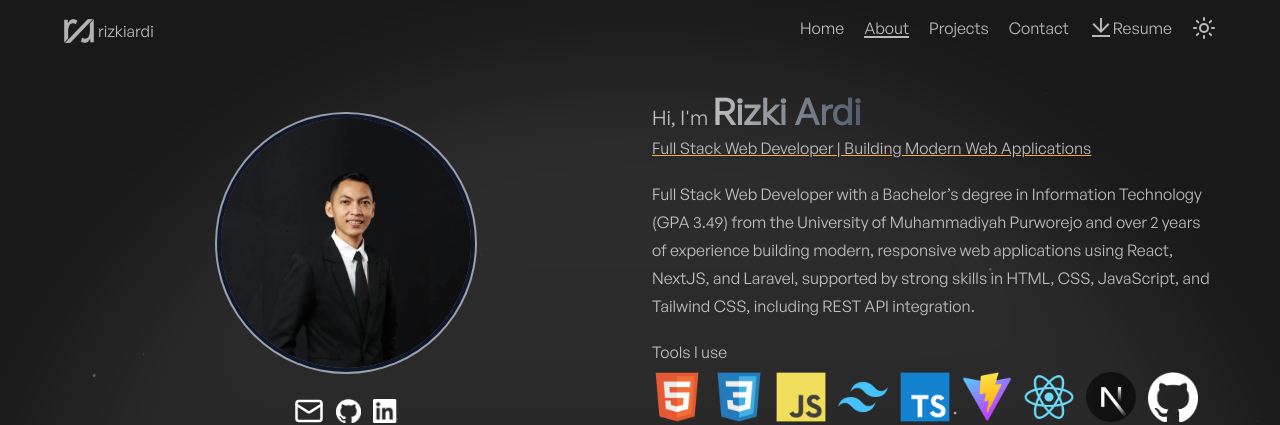
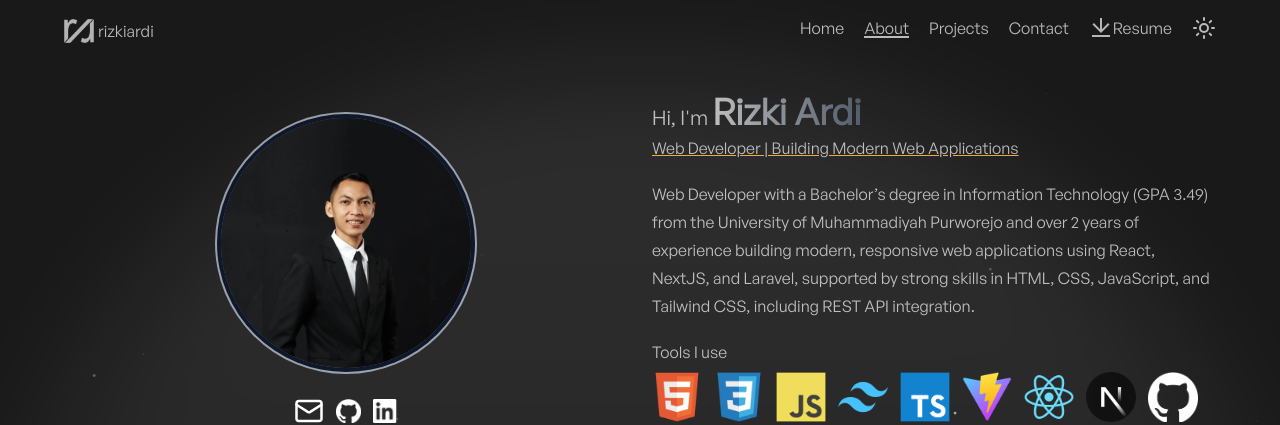
Before and after one commit to rizzkiardi/personal-website-rizkiardi, a React (Vite) app: page /about in a window 1280 px wide. Shown: the top 425 px of the page. Built offline with nearby package versions, Linux system fonts and the light colour scheme.

Commit message:
feat(navbar): update resume link

```diff
--- a/src/components/pages/About.jsx
+++ b/src/components/pages/About.jsx
@@ -257,7 +257,7 @@ const About = () => {
               transition={{ duration: 0.6, delay: 0.5 }}
               className="text-md text-start underline decoration decoration-[#F6A32D] text-[#191919] dark:text-[#e4e4e4]/80"
             >
-              Full Stack Web Developer | Building Modern Web Applications
+              Web Developer | Building Modern Web Applications
             </motion.h2>
 
             <motion.div
@@ -267,12 +267,12 @@ const About = () => {
               className="my-5 text-center font-semibold"
             >
               <p className="text-md max-lg:text-sm font-thin leading-7 text-start text-[#191919] dark:text-[#e4e4e4]/80">
-                Full Stack Web Developer with a Bachelor’s degree in Information
-                Technology (GPA 3.49) from the University of Muhammadiyah
-                Purworejo and over 2 years of experience building modern,
-                responsive web applications using React, NextJS, and Laravel,
-                supported by strong skills in HTML, CSS, JavaScript, and
-                Tailwind CSS, including REST API integration.
+                Web Developer with a Bachelor’s degree in Information Technology
+                (GPA 3.49) from the University of Muhammadiyah Purworejo and
+                over 2 years of experience building modern, responsive web
+                applications using React, NextJS, and Laravel, supported by
+                strong skills in HTML, CSS, JavaScript, and Tailwind CSS,
+                including REST API integration.
               </p>
             </motion.div>
 
--- a/src/components/ui/Navbar.jsx
+++ b/src/components/ui/Navbar.jsx
@@ -106,7 +106,8 @@ const Navbar = () => {
             <li>
               <a
                 href="/Resume - Rizki Septi Ardi.pdf"
-                download
+                target="_blank"
+                rel="noopener noreferrer"
                 className="relative flex text-[#191919] dark:text-[#e4e4e4]/80 after:content-[''] after:absolute after:left-[3px] after:bottom-[3px] after:h-[2px] after:w-full after:origin-left after:scale-x-0 after:bg-current after:transition-transform after:duration-300 hover:after:scale-x-100"
               >
                 <img
```
Also changed, not shown: 1 other file (tests, documents, lock files or other folders).
